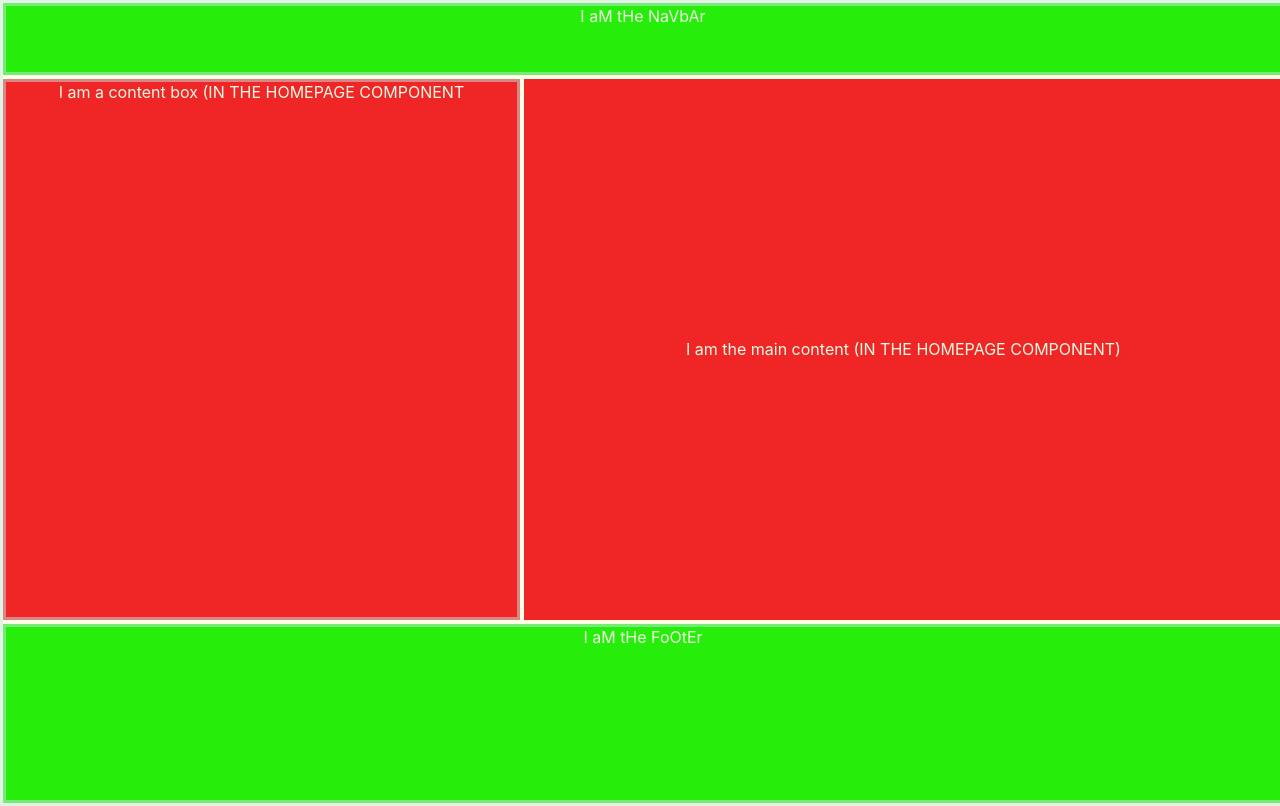
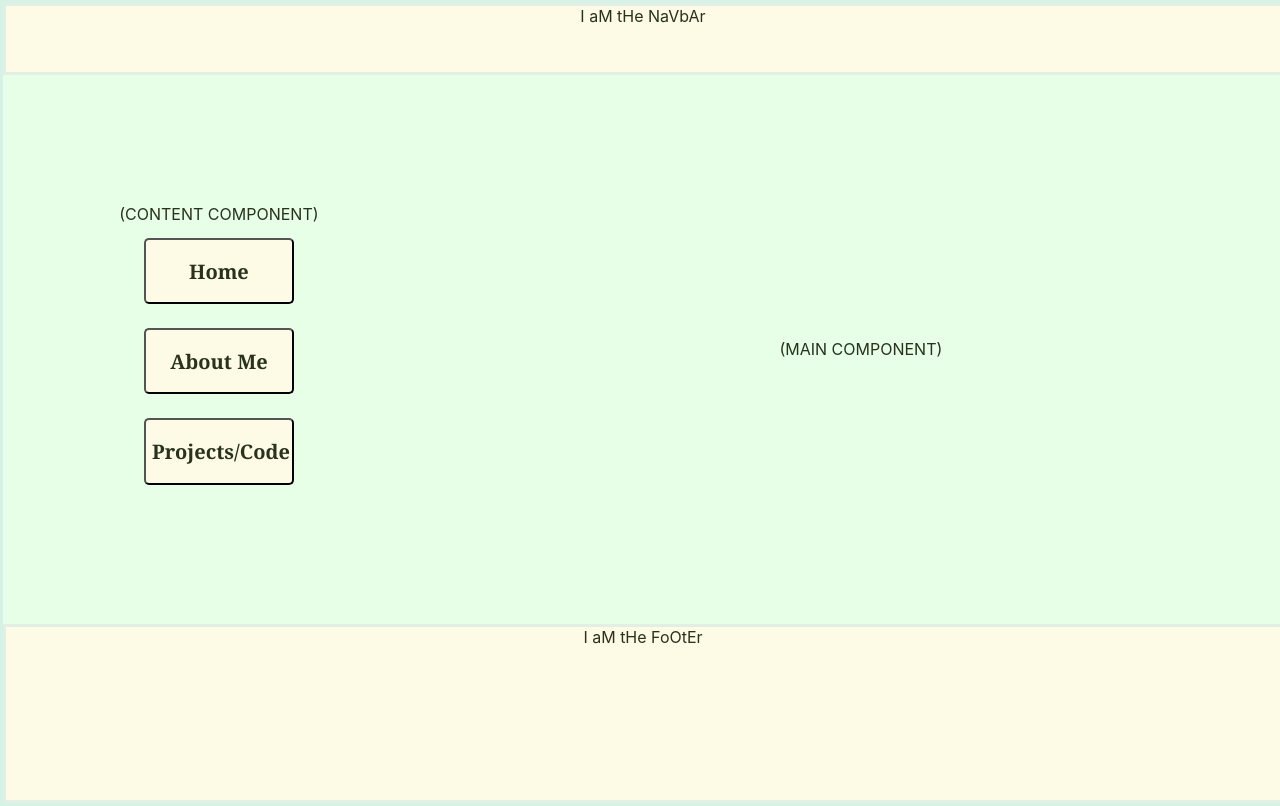
Before and after one commit to BNag87/portfolio-site, a React (Create React App) app: page / in a window 1280 px wide. Built offline with nearby package versions, Linux system fonts and the light colour scheme.

Commit message:
Styling
buttons added, colour scheme

```diff
--- a/src/Components/C-Homepage.js
+++ b/src/Components/C-Homepage.js
@@ -1,10 +1,9 @@
 import React from "react";
 import {
-    MainWrapper,
     Content,
-    Navbar,
     Main,
-    Footer,
+    Button,
+    H2,
 } from "../styles"
 
 const Homepage = () => {
@@ -13,8 +12,15 @@ const Homepage = () => {
     <>
 
 
-            <Main>I am the main content (IN THE HOMEPAGE COMPONENT)</Main>
-            <Content>I am a content box (IN THE HOMEPAGE COMPONENT</Content>
+            <Main>
+                (MAIN COMPONENT)
+            </Main>
+            <Content>
+                (CONTENT COMPONENT)
+                <Button><H2>Home</H2></Button>
+                <Button><H2>About Me</H2></Button>
+                <Button><H2>Projects/Code</H2></Button>
+            </Content>
 
     </>
     )
--- a/src/styleVars.js
+++ b/src/styleVars.js
@@ -3,7 +3,11 @@ export const var_FontSizeSmall = "12px";
 export const var_FontSizeMedium = "16px";
 export const var_FontSizeLarge = "22px";
 
-export const var_MainColour = "rgb(254,255,229)";
-export const var_SecondaryColour = "rgb(38,238,10)";
+//most prominent colour
+export const var_MainColour = "rgb(230,255,230)";
+//contrasting to main colour. mainly for sections or other divs
+export const var_SecondaryColour = "rgb(253,250,230)";
+//relief color. for background elements
 export const var_TertiaryColour = "rgb(240,38,38)";
-export const var_FontColour = "rgb(240,250,228)";
+//colour for fonts
+export const var_FontColour = "rgb(40,50,28)";
--- a/src/styles.js
+++ b/src/styles.js
@@ -1,6 +1,13 @@
 import styled, { css, createGlobalStyle } from "styled-components";
 import * as palette from './styleVars';
 
+export const H2 = styled.h2`
+
+    text-align: center;
+    color: ${palette.var_FontColour};
+    font-family: Cambria;
+
+`;
 
 
 //IMPORTANT! Global style mean to style the body of the entire app
@@ -62,7 +69,7 @@ export const Main = styled.div`
   gap: 0.25rem;
   padding: 0.25rem;
   align-items: center;
-  background: ${palette.var_TertiaryColour};
+  background: ${palette.var_MainColour};
   grid-area: main;
   justify-content: center;
   @media (max-width: 550px)
@@ -74,8 +81,34 @@ export const Main = styled.div`
 
 export const Content = styled.div`
     grid-area: sidebar;
-    background: ${palette.var_TertiaryColour};
-    border: solid rgba(200, 230, 230, 0.5);
+    display: flex;
+    flex-direction: column;
+    align-items: center;
+    justify-content: center;
+
+    gap: 0.25rem;
+    padding: 0.25rem;
+    background: ${palette.var_MainColour};
+
+    @media (max-width: 550px)
+    {
+        flex-direction: column;
+    }
+`;
+
+export const Button = styled.button`
+
+    text-align: center;
+    background: ${palette.var_SecondaryColour};
+    width: 150px;
+    border-radius: 5px;
+    margin: 10px 0px 10px 0px;
+
+    &:hover {
+        background: rgb(233,255,255);
+        transition: all 0.3s ease-in-out;
+    }
+
 `;
 
 export const Fluff = styled.div`
```
